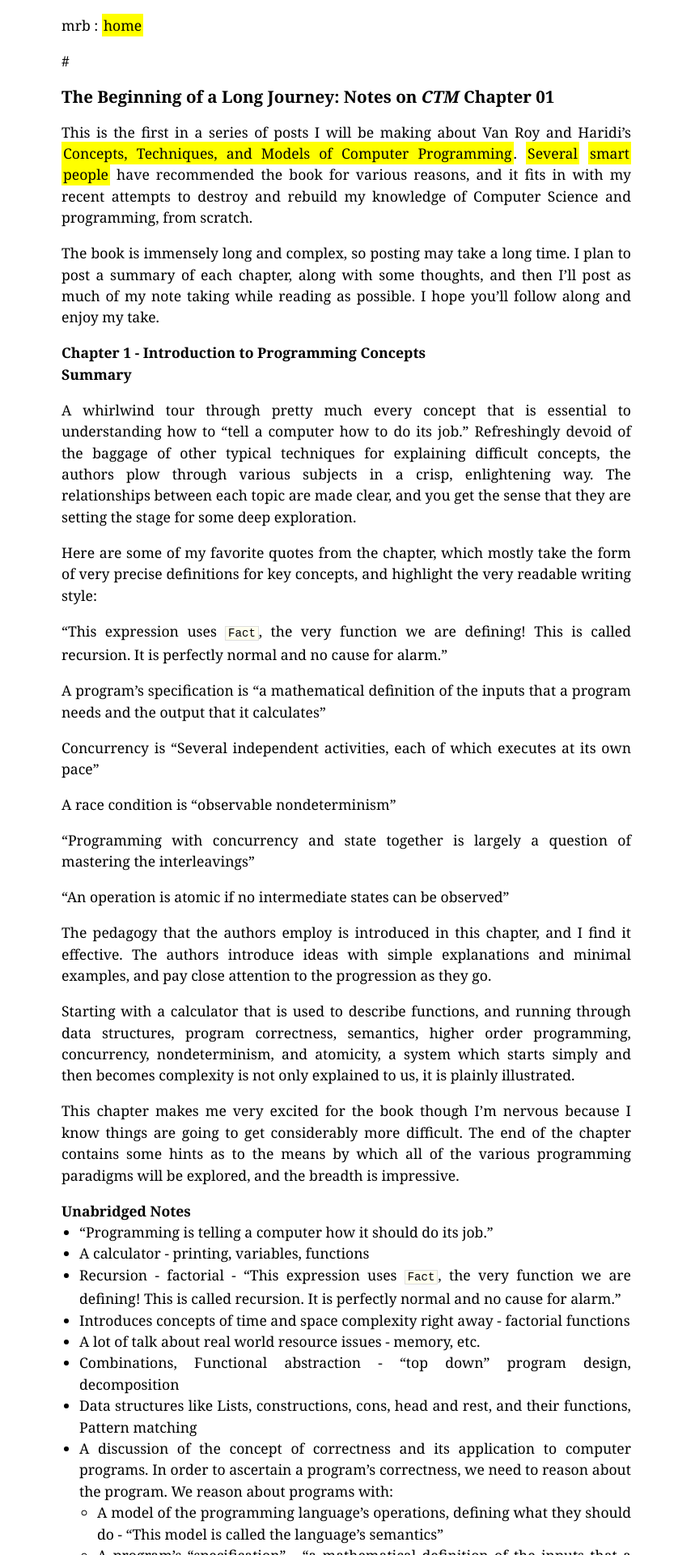
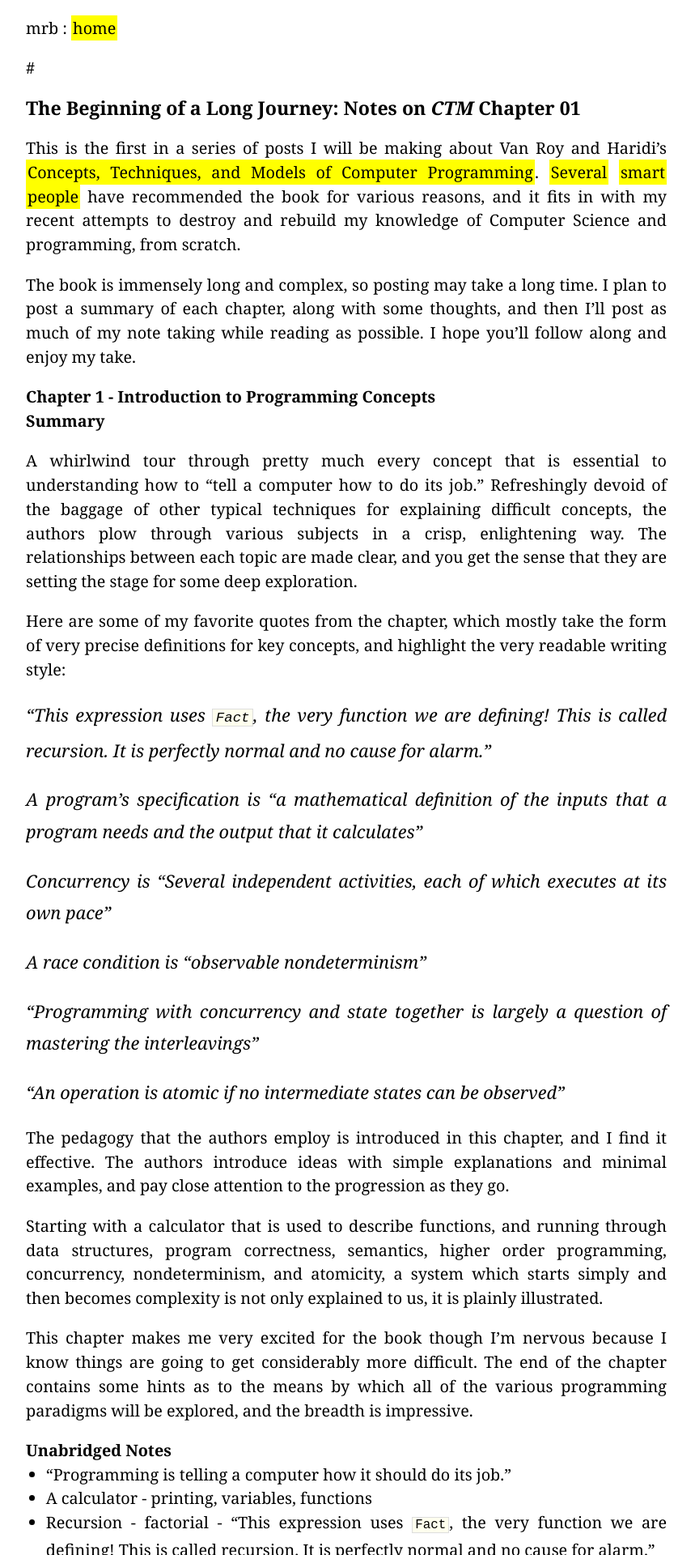
Before and after one commit to mrb/mrb.github.com, a Jekyll site: the page built from _posts/2013-02-19-CTM-chapter-01.markdown, in a window 1280 px wide. Shown: the top 1920 px of the page at 81% size, without its empty margins (212-1071 px from the left). Built offline with Jekyll 4.4.1, drawn with Linux system fonts in a browser that asks for light colours; Markdown is read by kramdown in place of the engine named in the settings.

Commit message:
Okay I get it

```diff
--- a/stylesheets/mrb.css
+++ b/stylesheets/mrb.css
@@ -11,7 +11,7 @@ html, body {
 body {
   background-color: white;
   font-family: Georgia, 'Times New Roman', Times, serif;
-  font-size: 16px;
+  font-size: 18px;
 }
 
 h1 {
@@ -140,6 +140,12 @@ ul.posts span {
   border: none;
 }
 
+blockquote{
+  font-style:italic;
+  line-height: 180%;
+  font-size: 110%;
+}
+
 /* Fonts */
 @font-face {
 	font-family: 'DejaVuSerifCondensed-Bold';
```
